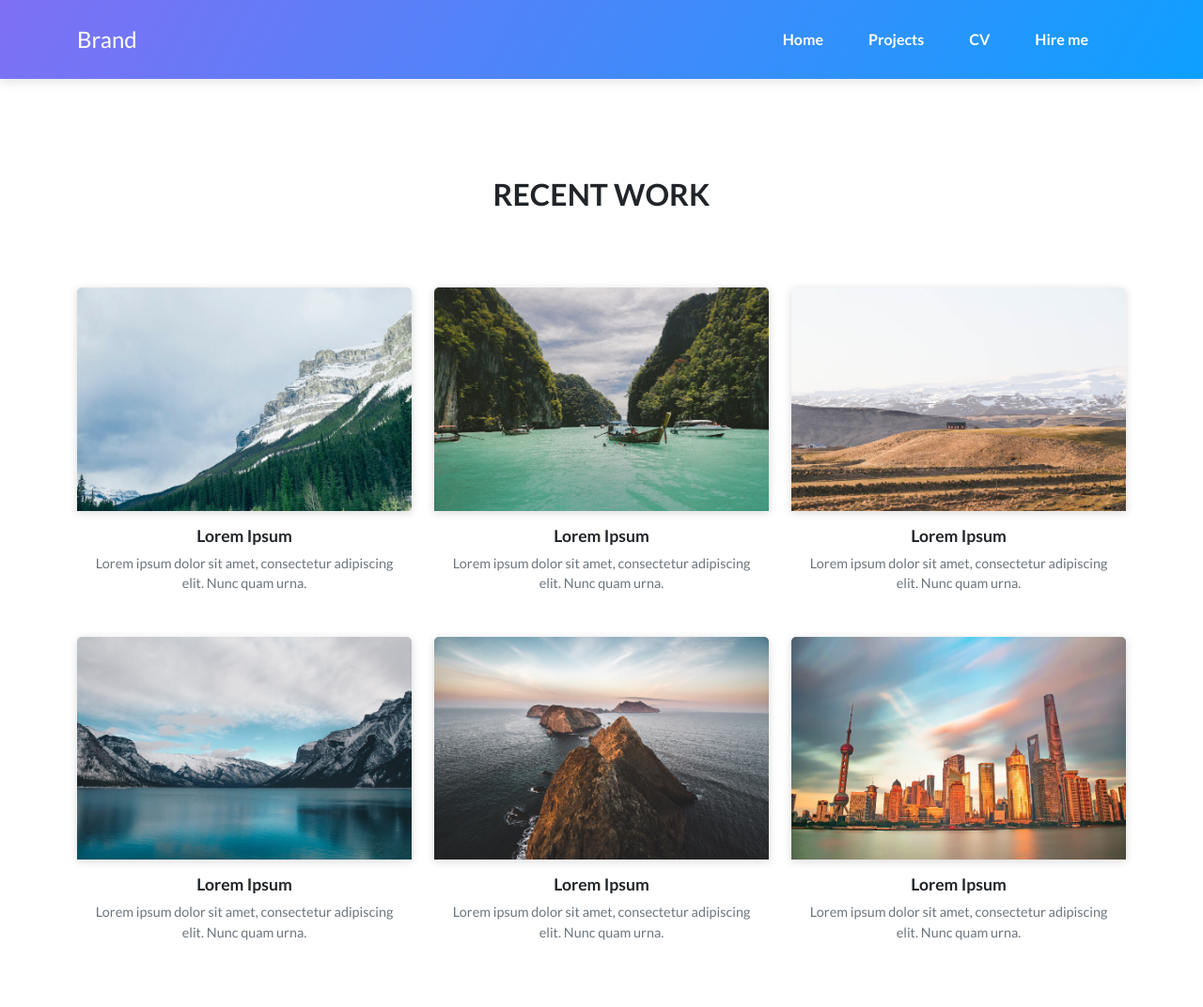
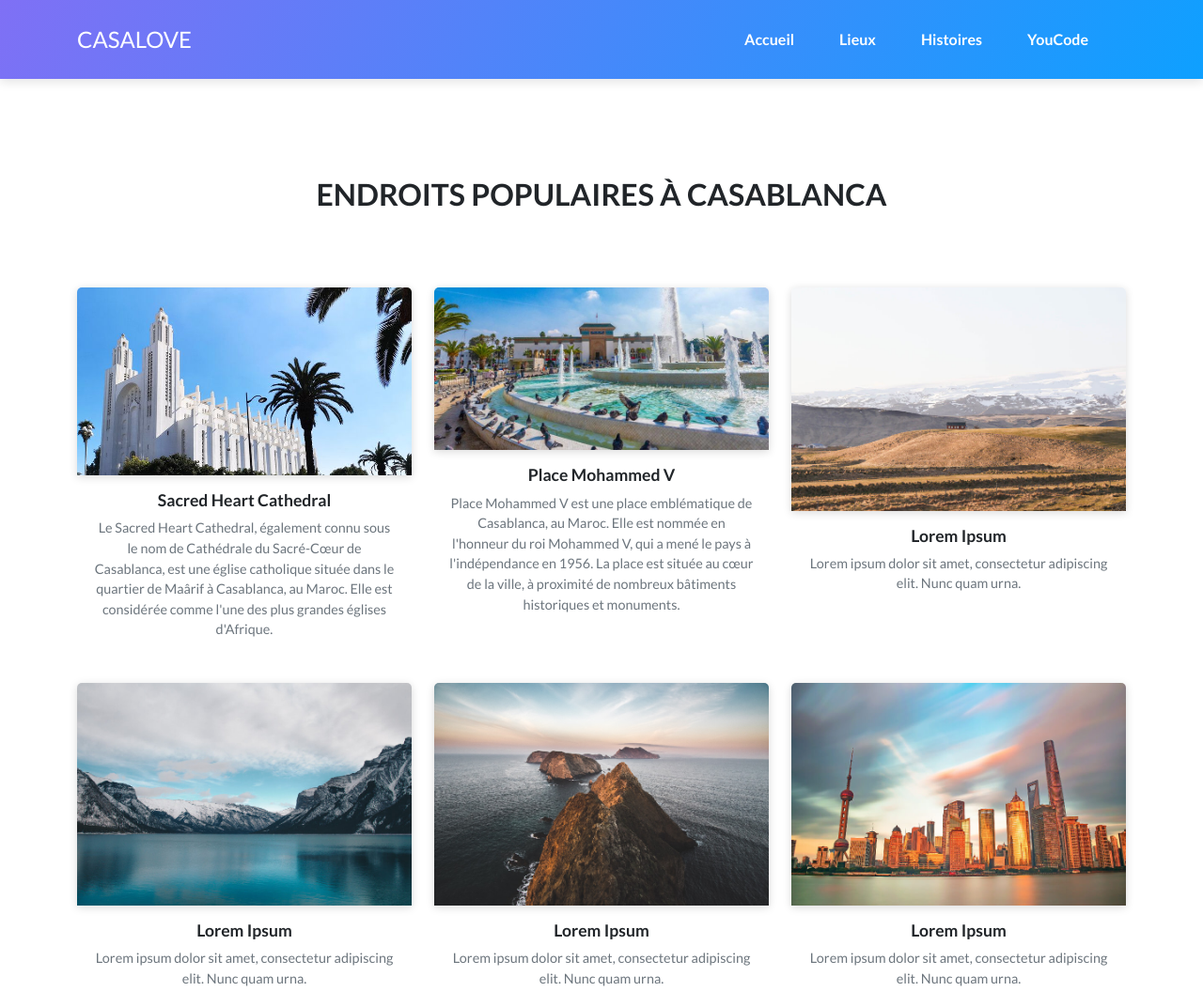
Before and after one commit to ABDELLAHdev01/CASALOVE, a plain HTML site: page projects-grid-cards.html in a window 1280 px wide. Shown: the top 1072 px of the page at 94% size. Drawn offline with Linux system fonts and the light colour scheme; files whose address does not match are found by name.

Commit message:
ajouter des images

```diff
--- a/projects-grid-cards.html
+++ b/projects-grid-cards.html
@@ -13,13 +13,15 @@
 
 <body>
 <nav class="navbar navbar-dark navbar-expand-lg fixed-top bg-white portfolio-navbar gradient">
-        <div class="container"><a class="navbar-brand logo" href="#">Brand</a><button data-bs-toggle="collapse" class="navbar-toggler" data-bs-target="#navbarNav"><span class="visually-hidden">Toggle navigation</span><span class="navbar-toggler-icon"></span></button>
+    <div class="container"><a class="navbar-brand logo" href="#">CASALOVE</a><button data-bs-toggle="collapse"
+            class="navbar-toggler" data-bs-target="#navbarNav"><span class="visually-hidden">Toggle
+                navigation</span><span class="navbar-toggler-icon"></span></button>
         <div class="collapse navbar-collapse" id="navbarNav">
             <ul class="navbar-nav ms-auto">
-                    <li class="nav-item"><a class="nav-link" href="index.html">Home</a></li>
-                    <li class="nav-item"><a class="nav-link active" href="projects-grid-cards.html">Projects</a></li>
-                    <li class="nav-item"><a class="nav-link" href="cv.html">CV</a></li>
-                    <li class="nav-item"><a class="nav-link" href="hire-me.html">Hire me</a></li>
+                <li class="nav-item"><a class="nav-link active" href="index.html">Accueil</a></li>
+                <li class="nav-item"><a class="nav-link" href="projects-grid-cards.html">Lieux</a></li>
+                <li class="nav-item"><a class="nav-link" href="cv.html">Histoires</a></li>
+                <li class="nav-item"><a class="nav-link" href="hire-me.html">YouCode</a></li>
             </ul>
         </div>
     </div>
@@ -28,22 +30,26 @@
         <section class="portfolio-block projects-cards">
             <div class="container">
                 <div class="heading">
-                    <h2>Recent Work</h2>
+                    <h2>endroits populaires à casablanca</h2>
                 </div>
                 <div class="row">
                     <div class="col-md-6 col-lg-4">
-                        <div class="card border-0"><a href="#"><img class="card-img-top scale-on-hover" src="assets/img/nature/image1.jpg" alt="Card Image"></a>
+                        <div class="card border-0"><a href="#"><img class="card-img-top scale-on-hover" src="assets/img/0e3adb9074ca206ddb6d34af42a8d8e2.jpg" alt="Card Image"></a>
                             <div class="card-body">
-                                <h6><a href="#">Lorem Ipsum</a></h6>
-                                <p class="text-muted card-text">Lorem ipsum dolor sit amet, consectetur adipiscing elit. Nunc quam urna.</p>
+                                <h6><a href="#">Sacred Heart Cathedral</a></h6>
+                                <p class="text-muted card-text">Le Sacred Heart Cathedral, également connu sous le nom de Cathédrale du Sacré-Cœur de Casablanca, est une église
+                                catholique située dans le quartier de Maârif à Casablanca, au Maroc. Elle est considérée comme l'une des plus grandes
+                                églises d'Afrique.</p>
                             </div>
                         </div>
                     </div>
                     <div class="col-md-6 col-lg-4">
-                        <div class="card border-0"><a href="#"><img class="card-img-top scale-on-hover" src="assets/img/nature/image2.jpg" alt="Card Image"></a>
+                        <div class="card border-0"><a href="#"><img class="card-img-top scale-on-hover" src="assets/img/840803326_header(2).jpg" alt="Card Image"></a>
                             <div class="card-body">
-                                <h6><a href="#">Lorem Ipsum</a></h6>
-                                <p class="text-muted card-text">Lorem ipsum dolor sit amet, consectetur adipiscing elit. Nunc quam urna.</p>
+                                <h6><a href="#">Place Mohammed V</a></h6>
+                                <p class="text-muted card-text">Place Mohammed V est une place emblématique de Casablanca, au Maroc. Elle est nommée en l'honneur du roi Mohammed V,
+                                qui a mené le pays à l'indépendance en 1956. La place est située au cœur de la ville, à proximité de nombreux bâtiments
+                                historiques et monuments.</p>
                             </div>
                         </div>
                     </div>
```
Also changed, not shown: assets/img/030047877f9426cb043aa5ad99448e91.jpg (added), assets/img/0e3adb9074ca206ddb6d34af42a8d8e2.jpg (added), assets/img/840803326_header(2).jpg (added). Lines whose indentation alone changed are shown as unchanged.
